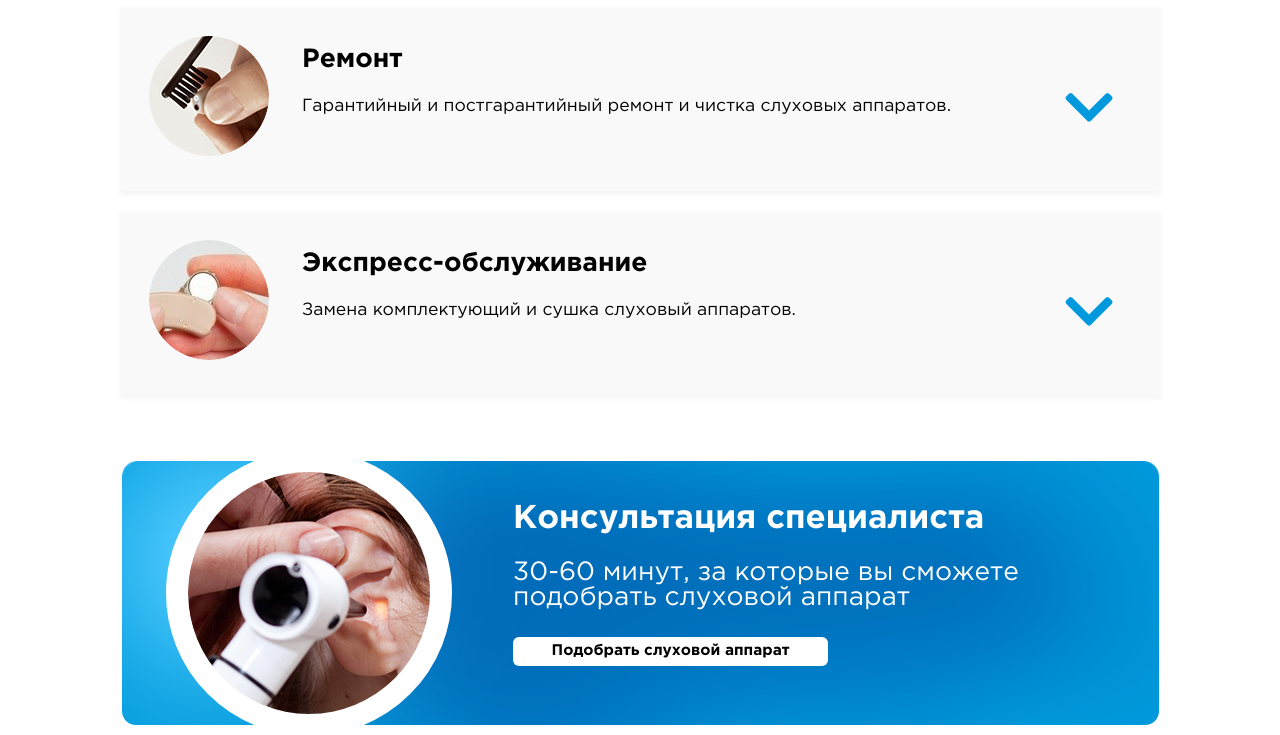
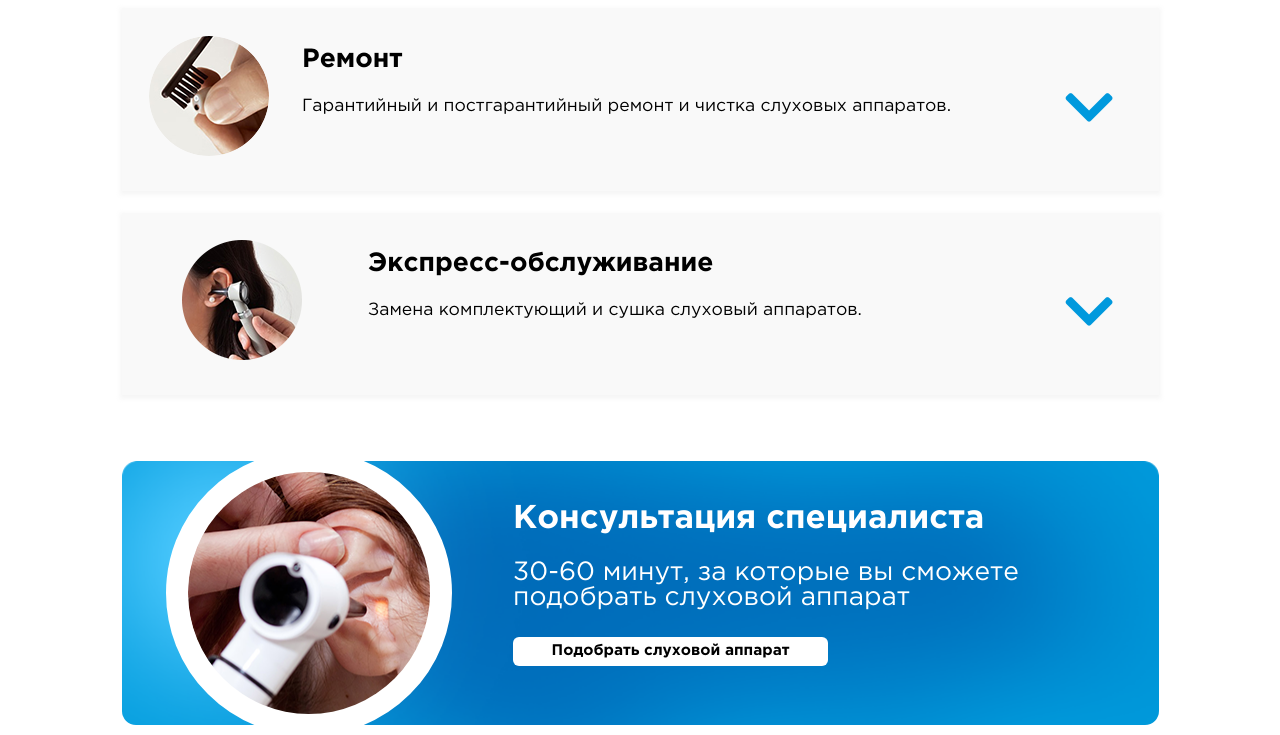
Before and after one commit to sehrun/widex, a PHP site: page /page5.php in a window 1280 px wide. Shown: the part 693-1428 px from the top of the page. Run offline with PHP 8.4, Linux system fonts and the light colour scheme; some libraries are stand-ins or nearby versions.

Commit message:
page 5 6

```diff
--- a/page5.php
+++ b/page5.php
@@ -14,8 +14,8 @@
 <div class="pc16">
 	<div class="cwidth">
 		<div class="pd1">
-			<div class="pd2"><img class="pd3" src="assets/img/pd1.png"></div>
-			<div class="pd4">
+			<div class="pd2"><a href="/widex/page6.php"><img class="pd3" src="assets/img/pd1.png"></a></div>
+			<div class="pd4 pd8action">
 				<div class="pd5">Консультации</div>
 				<div class="pd6">В центрах слуха Видэкс консультации по методам реабилитации, выбору <br>и обслуживанию слухового аппарата оказывают профессиональные врачи.</div>
 				<div class="pd7">
@@ -48,8 +48,8 @@
 			<div class="pd8 pd8action"><i class="fa fa-chevron-down pd9"></i><div class="pd10">свернуть</div></div>
 		</div>
 		<div class="pd1">
-			<div class="pd2"><img class="pd3" src="assets/img/pd2.png"></div>
-			<div class="pd4">
+			<div class="pd2"><a href="/widex/page6.php"><img class="pd3" src="assets/img/pd2.png"></a></div>
+			<div class="pd4 pd8action">
 				<div class="pd5">Производство</div>
 				<div class="pd6">Производим вкладыши и беруши для слуховых аппаратов по индивидуальным размерам.</div>
 				<div class="pd7">
@@ -82,8 +82,8 @@
 			<div class="pd8 pd8action"><i class="fa fa-chevron-down pd9"></i><div class="pd10">свернуть</div></div>
 		</div>
 		<div class="pd1">
-			<div class="pd2"><img class="pd3" src="assets/img/pd3.png"></div>
-			<div class="pd4">
+			<div class="pd2"><a href="/widex/page6.php"><img class="pd3" src="assets/img/pd3.png"></a></div>
+			<div class="pd4 pd8action">
 				<div class="pd5">Ремонт</div>
 				<div class="pd6">Гарантийный и постгарантийный ремонт и чистка слуховых аппаратов.</div>
 				<div class="pd7">
@@ -116,8 +116,8 @@
 			<div class="pd8 pd8action"><i class="fa fa-chevron-down pd9"></i><div class="pd10">свернуть</div></div>
 		</div>
 		<div class="pd1">
-			<div class="pd2"><img class="pd3" src="assets/img/pd4.png"></div>
-			<div class="pd4">
+			<div class="pd2"><a href="/widex/page6.php"><img class="pd4" src="assets/img/pd1.png"></a></div>
+			<div class="pd4 pd8action">
 				<div class="pd5">Экспресс-обслуживание</div>
 				<div class="pd6">Замена комплектующий и сушка слуховый аппаратов.</div>
 				<div class="pd7">
--- a/page6.php
+++ b/page6.php
@@ -21,7 +21,7 @@
 			</a>
 			<div class="pd18">
 				<div class="pd19">Изготовление индивидуальных берушей и гидроплагов (акваплагов)</div>
-				<div class="pd20">Стоимость: <span>2 000 Р</span></div>
+				<div class="pd20">Стоимость: <span>2 000 ₽</span></div>
 				<div class="blueButton">Заказать</div>
 			</div>
 		</div>
```
